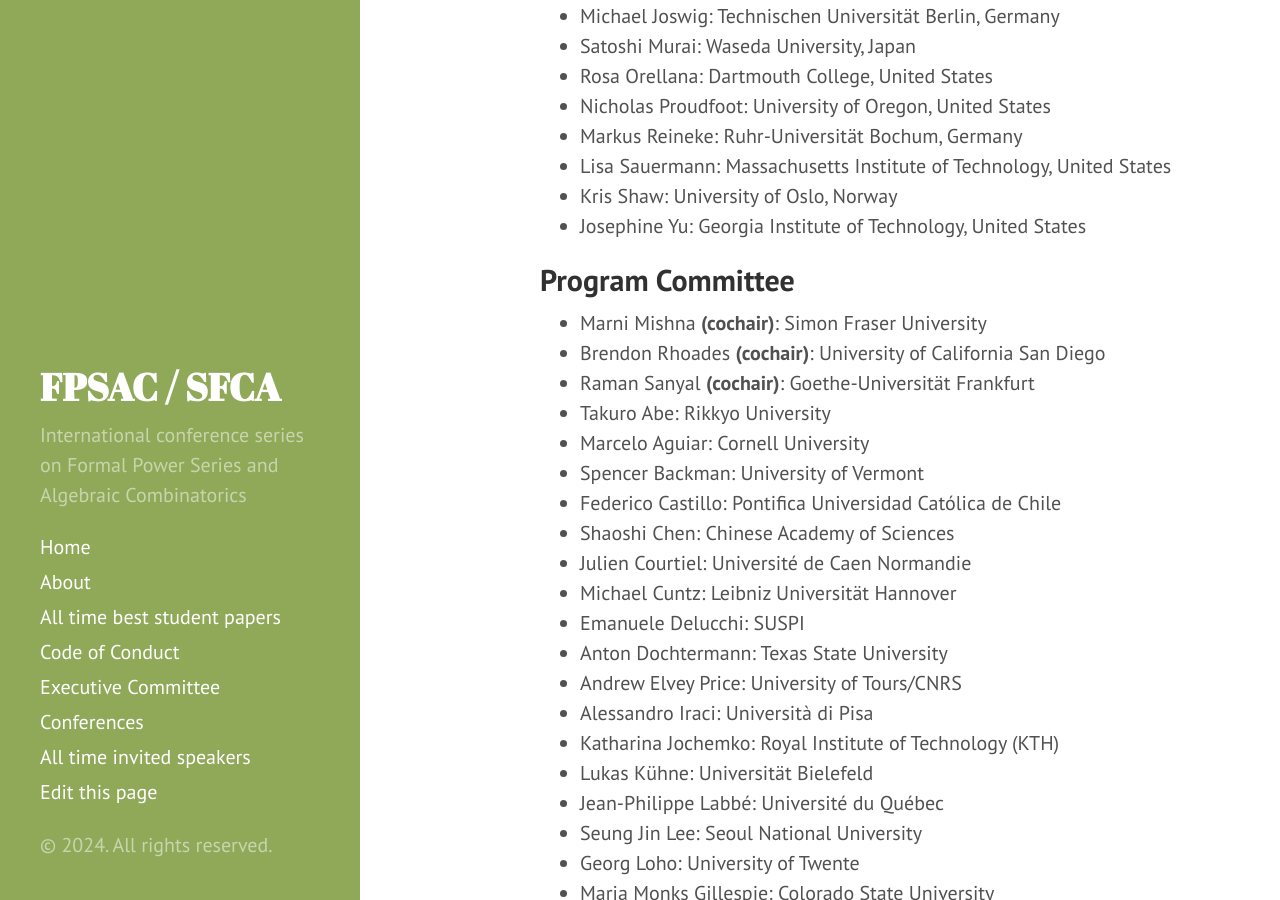
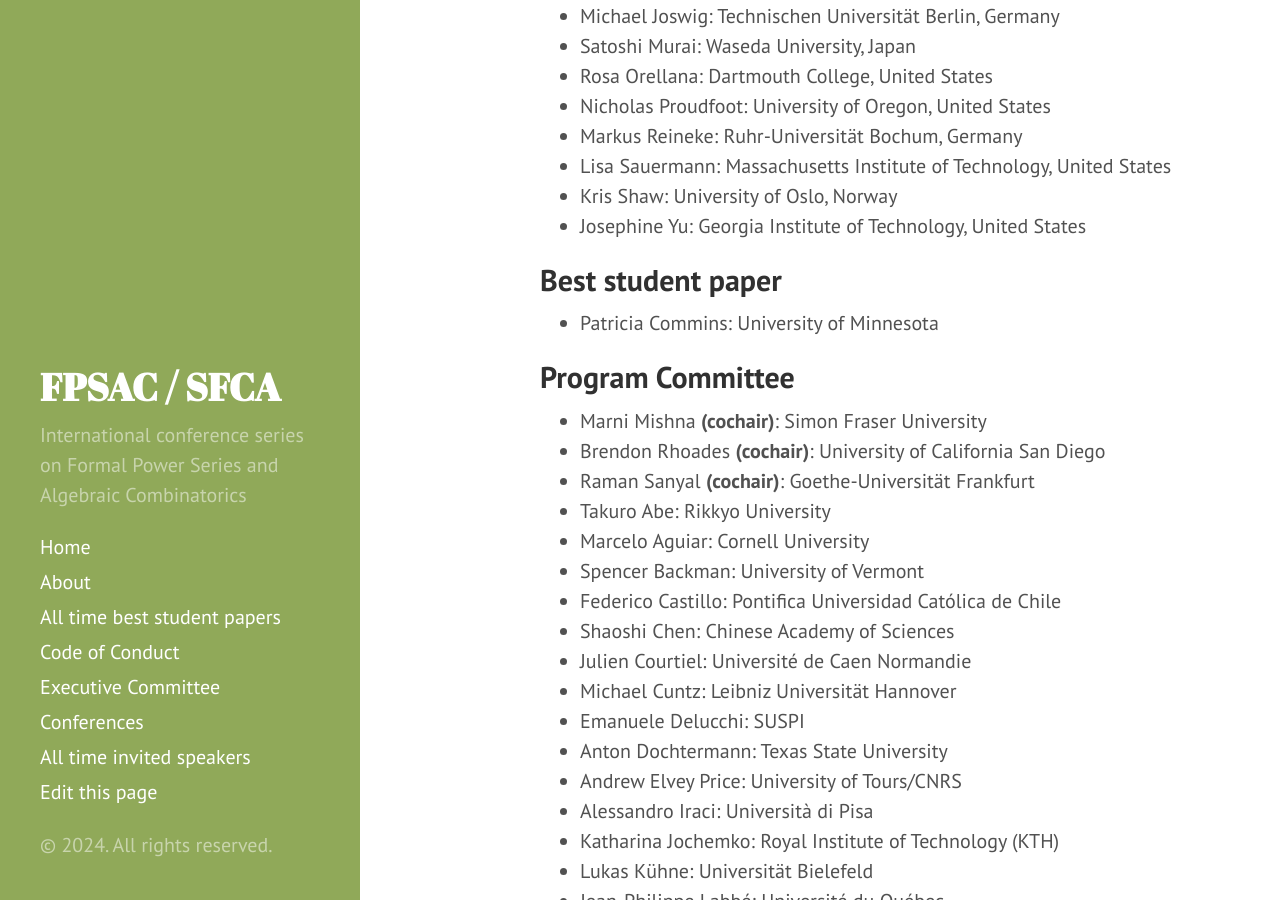
Before and after one commit to FPSAC/FPSAC.github.io, a Jekyll site: the page built from _confs/fpsac-2024.md, in a window 1280 px wide and 900 px high, scrolled down 779 px. Built offline with Jekyll 4.4.1, drawn with Linux system fonts in a browser that asks for light colours.

Commit message:
Add best_student_paper for 2024

```diff
--- a/_confs/fpsac-2024.md
+++ b/_confs/fpsac-2024.md
@@ -10,6 +10,10 @@
 poster: poster-2024.pdf
 proceedings:
   editors: Christian Gaetz
+
+best_student_paper:
+- name: Patricia Commins
+  affiliation: University of Minnesota
 
 invited_speakers:
 - name: Carolina Benedetti
```
